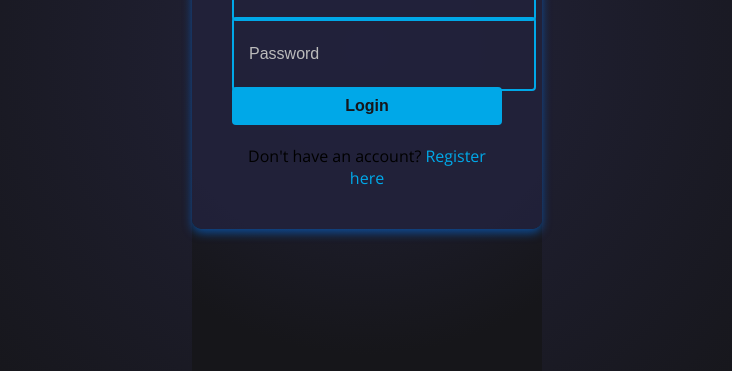
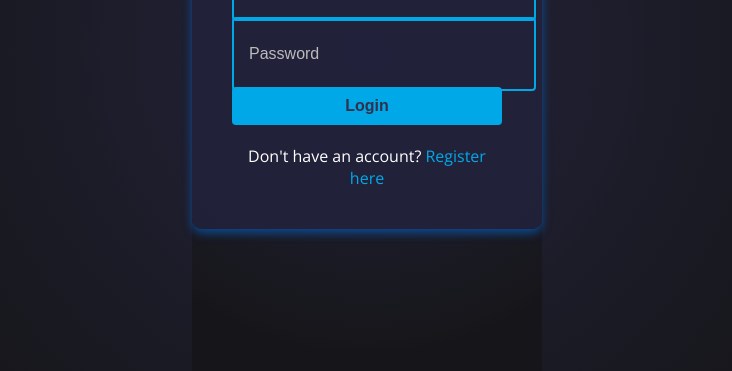
Before and after one commit to KevinAllegretti/Pick6V2, a website: page public/login.html in a window 1280 px wide. Shown: the part 351-722 px from the top of the page, without its empty margins (273-1005 px from the left). Drawn offline with nearby package versions, Linux system fonts and the light colour scheme.

Commit message:
Styles update 1 on login

```diff
--- a/public/loginStyles.css
+++ b/public/loginStyles.css
@@ -80,7 +80,7 @@ body, html {
 .action button {
     padding: 10px 0;
     background: #00a8e8;
-    color: #16161a;
+    color: #31314e;
     font-size: 16px;
     font-weight: 600;
     border: none;
@@ -96,6 +96,7 @@ body, html {
 .form-link {
     text-align: center;
     margin-top: 20px;
+    color: white;
 }
 
 .form-link a {
```
